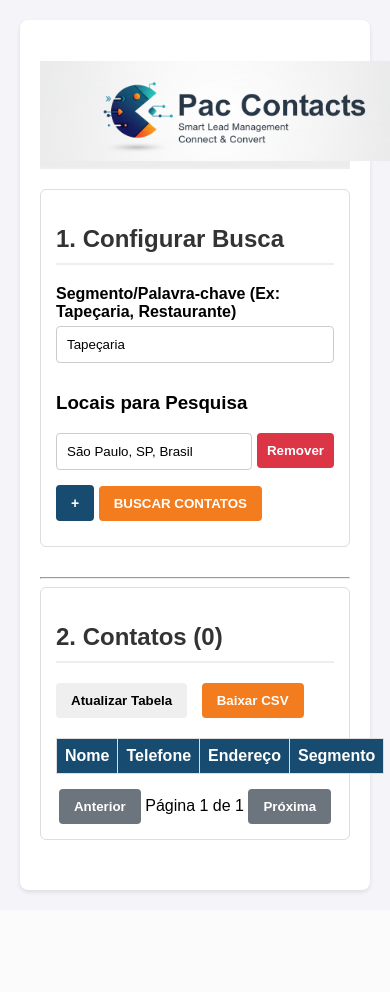
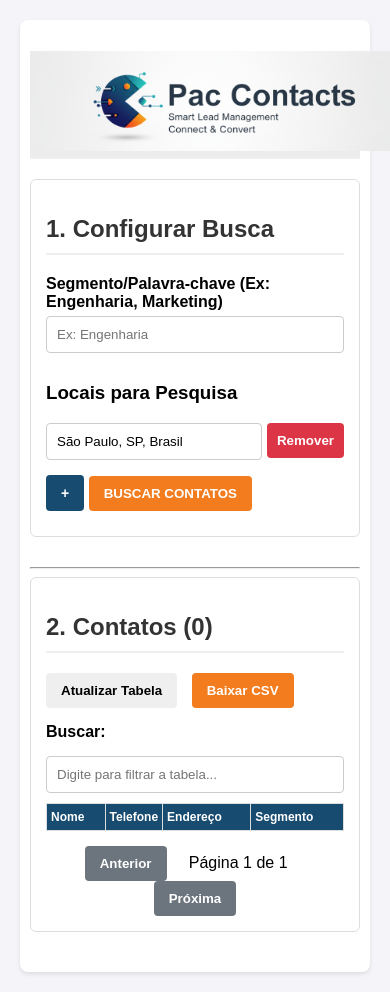
Before and after one commit to osmagal/PacContacts, a Flask app: page / in a window 390 px wide; the page is wider, and only the part inside the window is pictured. Before the commit the page ends 894 px from the top of that part, so only its background shows below. Run offline with Flask 3, Linux system fonts and the light colour scheme; data that the repository does not hold is empty.

Commit message:
feat: style and filtering table

```diff
--- /dev/null
+++ b/web/static/css/styles.css
@@ -0,0 +1,202 @@
+body {
+    font-family: Arial, sans-serif;
+    margin: 20px;
+    background-color: #f4f4f9;
+}
+
+.container {
+    max-width: 1200px;
+    margin: auto;
+    background: white;
+    padding: 20px;
+    border-radius: 8px;
+    box-shadow: 0 2px 4px rgba(0, 0, 0, 0.1);
+}
+
+h1,
+h2 {
+    color: #333;
+    border-bottom: 2px solid #eee;
+    padding-bottom: 10px;
+    margin-bottom: 20px;
+}
+
+.form-section,
+.results-section {
+    margin-bottom: 30px;
+    padding: 15px;
+    border: 1px solid #ddd;
+    border-radius: 6px;
+}
+
+label {
+    display: block;
+    margin-bottom: 5px;
+    font-weight: bold;
+}
+
+input[type="text"],
+input[type="email"] {
+    width: 250px;
+    padding: 10px;
+    margin-bottom: 10px;
+    border: 1px solid #ccc;
+    border-radius: 4px;
+    box-sizing: border-box;
+}
+
+button {
+    padding: 10px 15px;
+    border: none;
+    border-radius: 4px;
+    cursor: pointer;
+    font-weight: bold;
+}
+
+#add-location {
+    background-color: #174b70;
+    color: white;
+    margin-bottom: 10px;
+    font-size: 14px;
+}
+
+#start-scraping {
+    background-color: #f37c1e;
+    color: white;
+}
+
+#download-csv {
+    background-color: #f37c1e;
+    color: white;
+    margin-left: 10px;
+}
+
+#location-list>div {
+    display: flex;
+    gap: 10px;
+    margin-bottom: 5px;
+    align-items: center;
+}
+
+.remove-location {
+    background-color: #dc3545;
+    color: white;
+    padding: 10px 10px;
+}
+
+/* Tabela */
+table {
+    width: 100%;
+    border-collapse: collapse;
+}
+
+th,
+td {
+    border: 1px solid #ddd;
+    padding: 8px;
+    text-align: left;
+}
+
+th {
+    background-color: #174b70;
+    color: white;
+}
+
+.phone-column {
+    white-space: nowrap;
+    width: 1px;
+}
+
+#location-list>div {
+    display: flex;
+    gap: 5px;
+    flex-wrap: nowrap;
+    align-items: flex-start;
+    flex-direction: row;
+}
+
+#contacts-table-body td:nth-child(2) {
+    white-space: nowrap;
+    width: 1px;
+}
+
+.pagination-controls {
+    text-align: center;
+    margin-top: 15px;
+}
+
+.pagination-controls button {
+    background-color: #6c757d;
+    color: white;
+}
+
+#status-message {
+    margin: 15px 0;
+    padding: 10px;
+    border-radius: 4px;
+    font-weight: bold;
+}
+
+.success {
+    background-color: #d4edda;
+    color: #155724;
+    border: 1px solid #c3e6cb;
+}
+
+.error {
+    background-color: #f8d7da;
+    color: #721c24;
+    border: 1px solid #f5c6cb;
+}
+
+/* Estilo para a barra de filtro */
+.filter-group {
+    display: flex;
+    gap: 10px;
+    align-items: center;
+    margin-top: 15px;
+}
+
+.filter-group input {
+    flex-grow: 1;
+    margin-bottom: 10;
+    /* Remove margem extra */
+}
+
+/* ======================================= */
+/* NOVO: Ajustes para dispositivos móveis */
+/* ======================================= */
+@media (max-width: 600px) {
+
+    input[type="text"],
+    input[type="email"] {
+        width: 100%;
+    }
+
+    .container {
+        padding: 10px;
+        /* Reduz o padding do container */
+    }
+
+    table {
+        font-size: 12px;
+        /* Aplica o tamanho de fonte desejado para a tabela */
+    }
+
+    /* Opcional: Reduz o padding das células para economizar espaço */
+    th,
+    td {
+        padding: 6px 4px;
+    }
+
+    /* Opcional: Empilha os elementos do filtro/botões se a tela for muito estreita */
+    .filter-group {
+        flex-direction: column;
+        align-items: flex-start;
+    }
+
+    .filter-group label,
+    .filter-group input {
+        width: 100%;
+    }
+}
--- a/web/static/script.js
+++ b/web/static/script.js
@@ -3,6 +3,7 @@
 const ITEMS_PER_PAGE = 20;
 let currentPage = 1;
 let allContacts = [];
+let filteredContacts = []; // Nova variável para os contatos filtrados
 
 // --- Funções de Manipulação da Interface ---
 
@@ -98,8 +99,8 @@ async function fetchContacts() {
             });
         }
 
-        document.getElementById('contact-count').textContent = allContacts.length;
-        renderTable();
+        // Após carregar, aplica o filtro inicial e renderiza
+        filterContacts();
 
     } catch (error) {
         showStatus('Erro ao carregar dados dos contatos.', 'error');
@@ -111,13 +112,36 @@ function downloadCSV() {
     window.location.href = '/api/download_csv';
 }
 
-// --- Funções de Tabela e Paginação ---
+// --- Funções de Tabela, Paginação e FILTRO ---
+
+function filterContacts() {
+    const filterValue = document.getElementById('segment-filter').value.toLowerCase().trim();
+
+    if (filterValue === '') {
+        filteredContacts = [...allContacts]; // Usa todos se o filtro estiver vazio
+    } else {
+        filteredContacts = allContacts.filter(contact => {
+            // Verifica se o valor do filtro está presente em QUALQUER propriedade (coluna) do contato
+            return Object.values(contact).some(value => {
+                // Converte o valor para string e minúsculas para comparação segura
+                const stringValue = String(value || '').toLowerCase();
+                return stringValue.includes(filterValue);
+            });
+        });
+    }
+
+    // Reseta a página para 1 após filtrar
+    currentPage = 1;
+    document.getElementById('contact-count').textContent = filteredContacts.length;
+    renderTable();
+}
+
 
 function renderTable() {
     const tbody = document.getElementById('contacts-table-body');
     tbody.innerHTML = '';
 
-    const totalContacts = allContacts.length;
+    const totalContacts = filteredContacts.length; // Usa contatos FILTRADOS
     const totalPages = Math.ceil(totalContacts / ITEMS_PER_PAGE);
 
     // Ajusta a página atual se estiver fora dos limites
@@ -126,7 +150,7 @@ function renderTable() {
 
     const start = (currentPage - 1) * ITEMS_PER_PAGE;
     const end = start + ITEMS_PER_PAGE;
-    const contactsToDisplay = allContacts.slice(start, end);
+    const contactsToDisplay = filteredContacts.slice(start, end);
 
     contactsToDisplay.forEach(contact => {
         const row = tbody.insertRow();
@@ -153,7 +177,7 @@ function updatePagination(totalPages) {
 }
 
 function changePage(direction) {
-    const totalPages = Math.ceil(allContacts.length / ITEMS_PER_PAGE);
+    const totalPages = Math.ceil(filteredContacts.length / ITEMS_PER_PAGE);
     if (direction === 'next' && currentPage < totalPages) {
         currentPage++;
     } else if (direction === 'prev' && currentPage > 1) {
@@ -166,13 +190,16 @@ function changePage(direction) {
 
 document.addEventListener('DOMContentLoaded', () => {
     // Adiciona locais iniciais por padrão
-    addLocationInput("São Paulo, SP, Brasil");
+    addLocationInput("São Paulo, SP, Brasil"); // Usei um valor de exemplo para facilitar
 
     // Botoes de Controle
     document.getElementById('add-location').addEventListener('click', () => addLocationInput());
     document.getElementById('start-scraping').addEventListener('click', startScraping);
     document.getElementById('refresh-contacts').addEventListener('click', fetchContacts);
     document.getElementById('download-csv').addEventListener('click', downloadCSV);
+
+    // NOVO: Event listener para o filtro
+    document.getElementById('segment-filter').addEventListener('input', filterContacts);
 
     // Botoes de Paginação
     document.getElementById('prev-page').addEventListener('click', () => changePage('prev'));
--- a/web/templates/index.html
+++ b/web/templates/index.html
@@ -1,44 +1,25 @@
 <!DOCTYPE html>
 <html lang="pt-BR">
+
 <head>
+
     <meta charset="UTF-8">
+
     <meta name="viewport" content="width=device-width, initial-scale=1.0">
     <title>Pac Contacts</title>
+
     <link rel="icon" type="image/png" href="{{ url_for('static', filename='img/fav-pac-contacts.png') }}">
+
     <link rel="shortcut icon" href="{{ url_for('static', filename='img/fav-pac-contacts.png') }}" type="image/png">
-    <style>
-        body { font-family: Arial, sans-serif; margin: 20px; background-color: #f4f4f9; }
-        .container { max-width: 1200px; margin: auto; background: white; padding: 20px; border-radius: 8px; box-shadow: 0 2px 4px rgba(0,0,0,0.1); }
-        h1, h2 { color: #333; border-bottom: 2px solid #eee; padding-bottom: 10px; margin-bottom: 20px; }
-        .form-section, .results-section { margin-bottom: 30px; padding: 15px; border: 1px solid #ddd; border-radius: 6px; }
-        label { display: block; margin-bottom: 5px; font-weight: bold; }
-        input[type="text"], input[type="email"] { width: 100%; padding: 10px; margin-bottom: 10px; border: 1px solid #ccc; border-radius: 4px; box-sizing: border-box; }
-        button { padding: 10px 15px; border: none; border-radius: 4px; cursor: pointer; font-weight: bold; }
-        #add-location { background-color: #174b70; color: white; margin-bottom: 10px; font-size: 14px;}
-        #start-scraping { background-color: #f37c1e; color: white; }
-        #download-csv { background-color: #f37c1e; color: white; margin-left: 10px; }
-        #location-list > div { display: flex; gap: 10px; margin-bottom: 5px; align-items: center; }
-        .remove-location { background-color: #dc3545; color: white; padding: 10px 10px; }
 
-        /* Tabela */
-        table { width: 100%; border-collapse: collapse; margin-top: 20px; }
-        th, td { border: 1px solid #ddd; padding: 8px; text-align: left; }
-        th { background-color: #174b70; color: white; }
-        .phone-column { white-space: nowrap; width: 1px; }
+    <link rel="stylesheet" href="{{ url_for('static', filename='css/styles.css') }}">
+</head>
 
-        #location-list > div { display: flex; gap: 5px; flex-wrap: nowrap; align-items: flex-start; flex-direction: row; }
-        #contacts-table-body td:nth-child(2) { white-space: nowrap; width: 1px; }
-        .pagination-controls { text-align: center; margin-top: 15px; }
-        .pagination-controls button { background-color: #6c757d; color: white; }
-        #status-message { margin: 15px 0; padding: 10px; border-radius: 4px; font-weight: bold; }
-        .success { background-color: #d4edda; color: #155724; border: 1px solid #c3e6cb; }
-        .error { background-color: #f8d7da; color: #721c24; border: 1px solid #f5c6cb; }
-    </style>
-</head>
 <body>
 
     <div class="container">
-    <h1 style="background-color:#edecec"><img src="{{ url_for('static', filename='img/pac-contacts.png') }}" alt="Pac Contacts" style="max-height: 100px; margin-bottom: -12px;"/></h1>
+        <h1 style="background-color:#edecec"><img src="{{ url_for('static', filename='img/pac-contacts.png') }}"
+                alt="Pac Contacts" style="max-height: 100px; margin-bottom: -12px;" /></h1>
 
         <div id="status-message" style="display: none;"></div>
 
@@ -46,8 +27,8 @@
                 <h2>1. Configurar Busca</h2>
 
                     <div>
-            <label for="segment-input">Segmento/Palavra-chave (Ex: Tapeçaria, Restaurante)</label>
-            <input type="text" id="segment-input" placeholder="Ex: Tapeçaria" value="Tapeçaria">
+                        <label for="segment-input">Segmento/Palavra-chave (Ex: Engenharia, Marketing)</label>
+                        <input type="text" id="segment-input" placeholder="Ex: Engenharia" value="">
                     </div>
 
                     <h3>Locais para Pesquisa</h3>
@@ -58,12 +39,18 @@
                     <button id="start-scraping">BUSCAR CONTATOS</button>
             </div>
 
+
         <hr>
 
             <div class="results-section">
                     <h2>2. Contatos (<span id="contact-count">0</span>)</h2>
                     <button id="refresh-contacts">Atualizar Tabela</button>
                     <button id="download-csv">Baixar CSV</button>
+
+            <div class="filter-group">
+                <label for="segment-filter">Buscar:</label>
+                <input type="text" id="segment-filter" placeholder="Digite para filtrar a tabela...">
+            </div>
 
                     <table>
                         <thead>
@@ -80,7 +67,7 @@
 
                      <div class="pagination-controls">
                              <button id="prev-page" disabled>Anterior</button>
-            <span>Página <span id="current-page">1</span> de <span id="total-pages">1</span></span>
+                             <span>    Página <span id="current-page">1</span> de <span id="total-pages">1</span></span>
                                 <button id="next-page" disabled>Próxima</button>
                     </div>
         </div>
@@ -89,4 +76,5 @@
     <script src="{{ url_for('static', filename='script.js') }}"></script>
 
 </body>
+
 </html>
```
Also changed, not shown: inputs/search_list.json (+4 -4 lines). Lines whose indentation alone changed are shown as unchanged.
